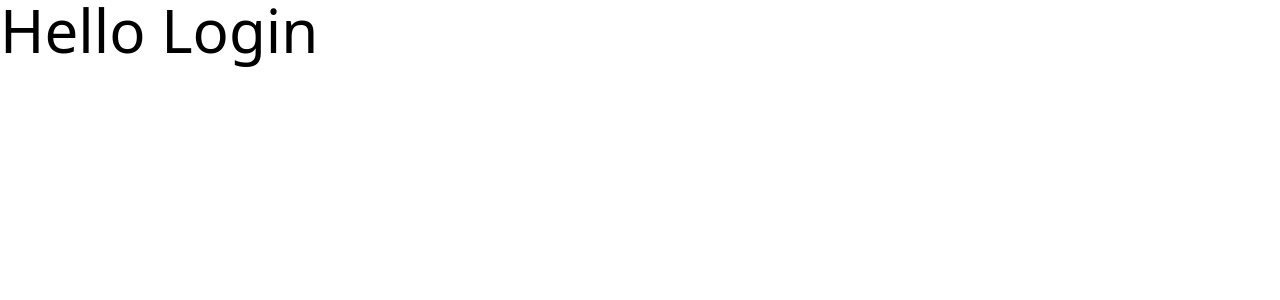
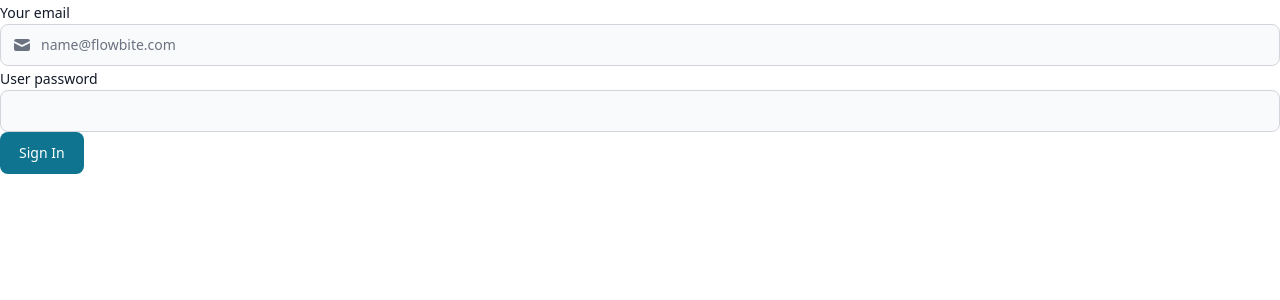
Before and after one commit to yujhenchen/otp-auth-webapp, a React (Vite) app: page /login in a window 1280 px wide. Shown: the top 300 px of the page. Built offline with nearby package versions, Linux system fonts and the light colour scheme.

Commit message:
feat: add auth routes

```diff
--- a/src/main.tsx
+++ b/src/main.tsx
@@ -1,10 +1,33 @@
-import React from 'react'
-import ReactDOM from 'react-dom/client'
-import App from './App.tsx'
-import './index.css'
+import React from "react";
+import ReactDOM from "react-dom/client";
+import { createBrowserRouter, RouterProvider } from "react-router-dom";
+import App from "./App.tsx";
+import "./index.css";
+import Login from "./pages/auth/login.tsx";
+import SignIn from "./pages/auth/signin.tsx";
+import Logout from "./pages/auth/logout.tsx";
 
-ReactDOM.createRoot(document.getElementById('root')!).render(
+const router = createBrowserRouter([
+  {
+    path: "/",
+    element: <App />,
+  },
+  {
+    path: "/signin",
+    element: <SignIn />,
+  },
+  {
+    path: "/login",
+    element: <Login />,
+  },
+  {
+    path: "/logout",
+    element: <Logout />,
+  },
+]);
+
+ReactDOM.createRoot(document.getElementById("root")!).render(
   <React.StrictMode>
-    <App />
-  </React.StrictMode>,
-)
+    <RouterProvider router={router} />
+  </React.StrictMode>
+);
```
